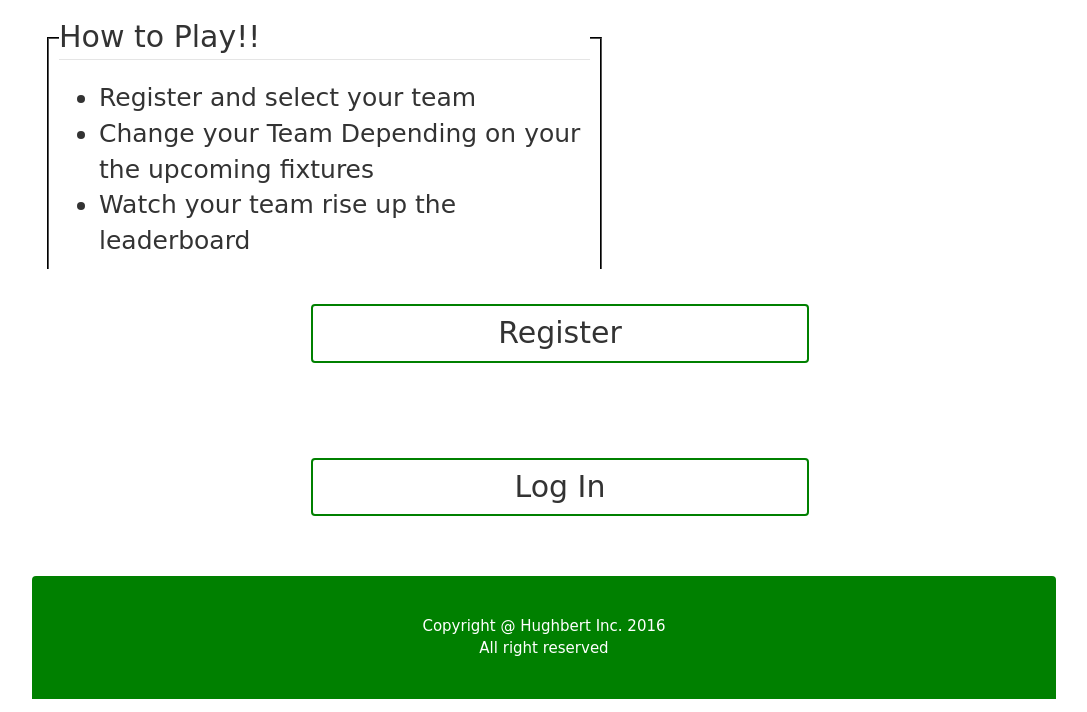
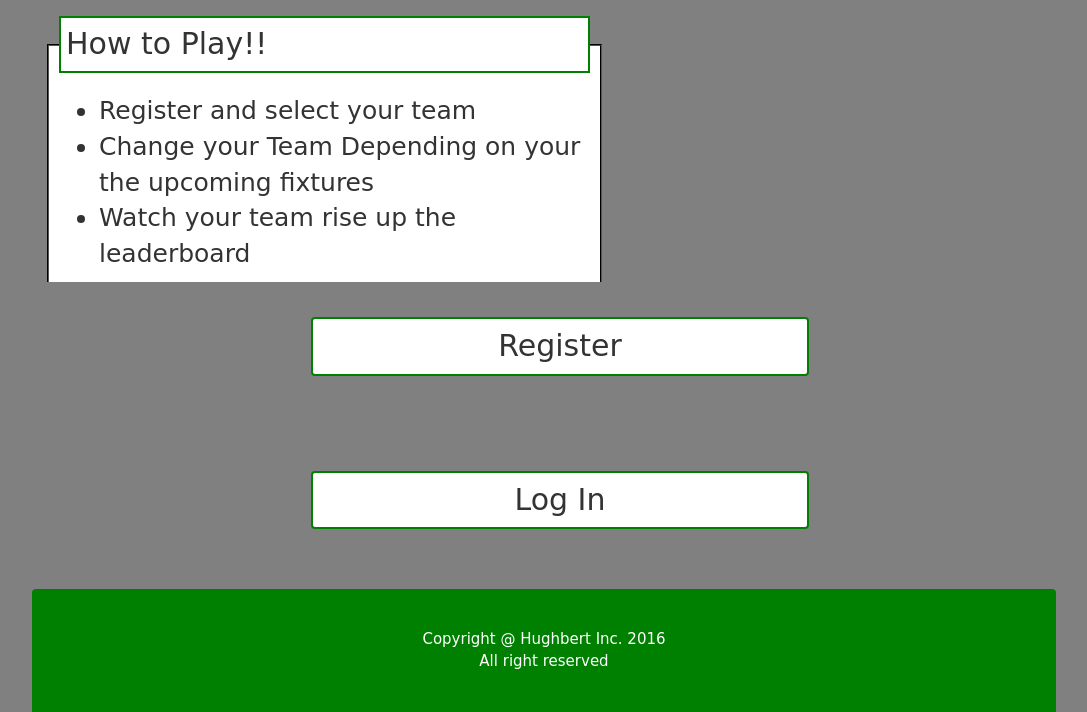
Before and after one commit to hughmcpartlan/fantasy-5-aside__old, a website: page index.html in a window 1280 px wide. Shown: the part 296-1008 px from the top of the page, without its empty margins (96-1183 px from the left). Drawn offline with nearby package versions, Linux system fonts and the light colour scheme.

Commit message:
more more more

```diff
--- a/index.html
+++ b/index.html
@@ -10,7 +10,7 @@
 			width: 80%;
 			margin:0 auto;
 			font-size: 50px;
-			backgrpou
+			background-color: grey;
 		}
 
 		nav {
@@ -23,6 +23,9 @@
 
 		legend {
 			font-size: 30px;
+			background-color: white;
+			border: 2px solid green;
+			padding: 5px;
 		}
 		footer {
 			background-color: green;
@@ -41,6 +44,8 @@
 			width:inherit;
 		    padding:0 10px;
 		    border-bottom:none;
+		    background-color: white;
+		    padding:;
 
 
 			}
```
